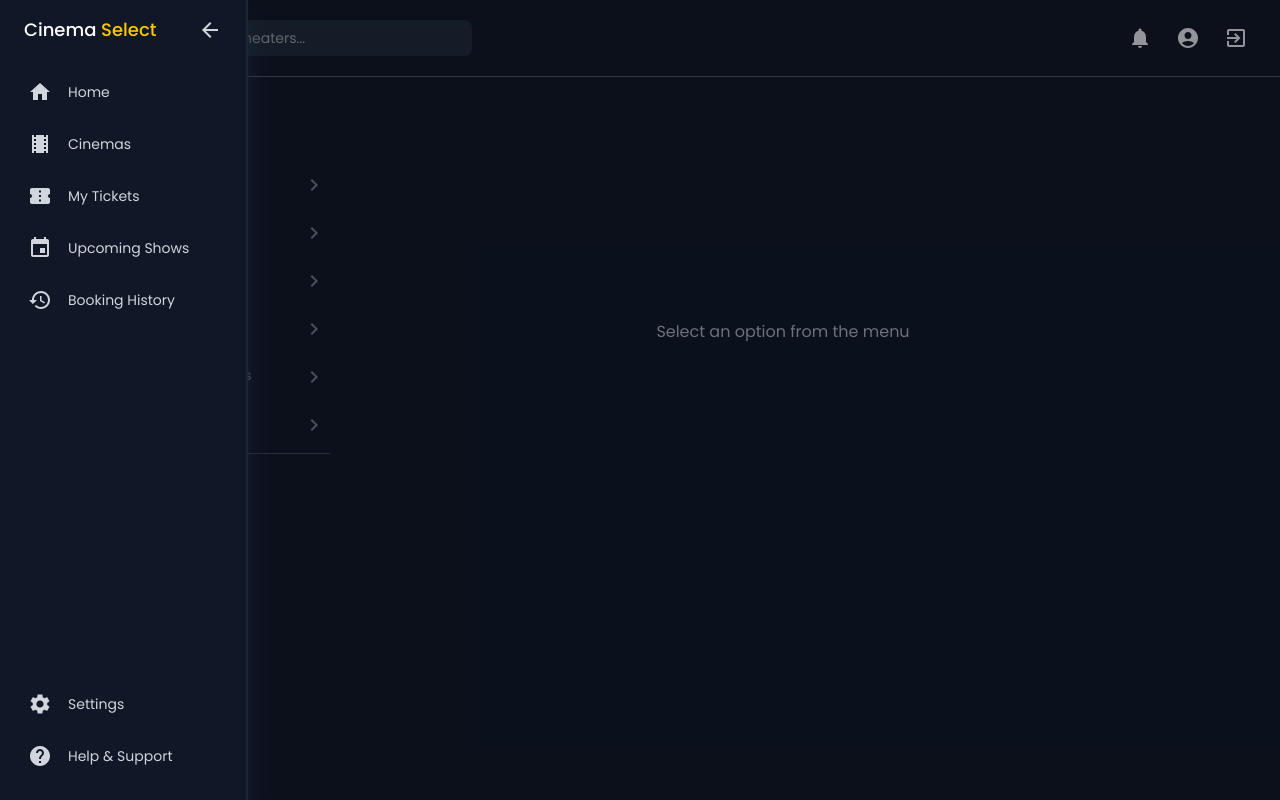
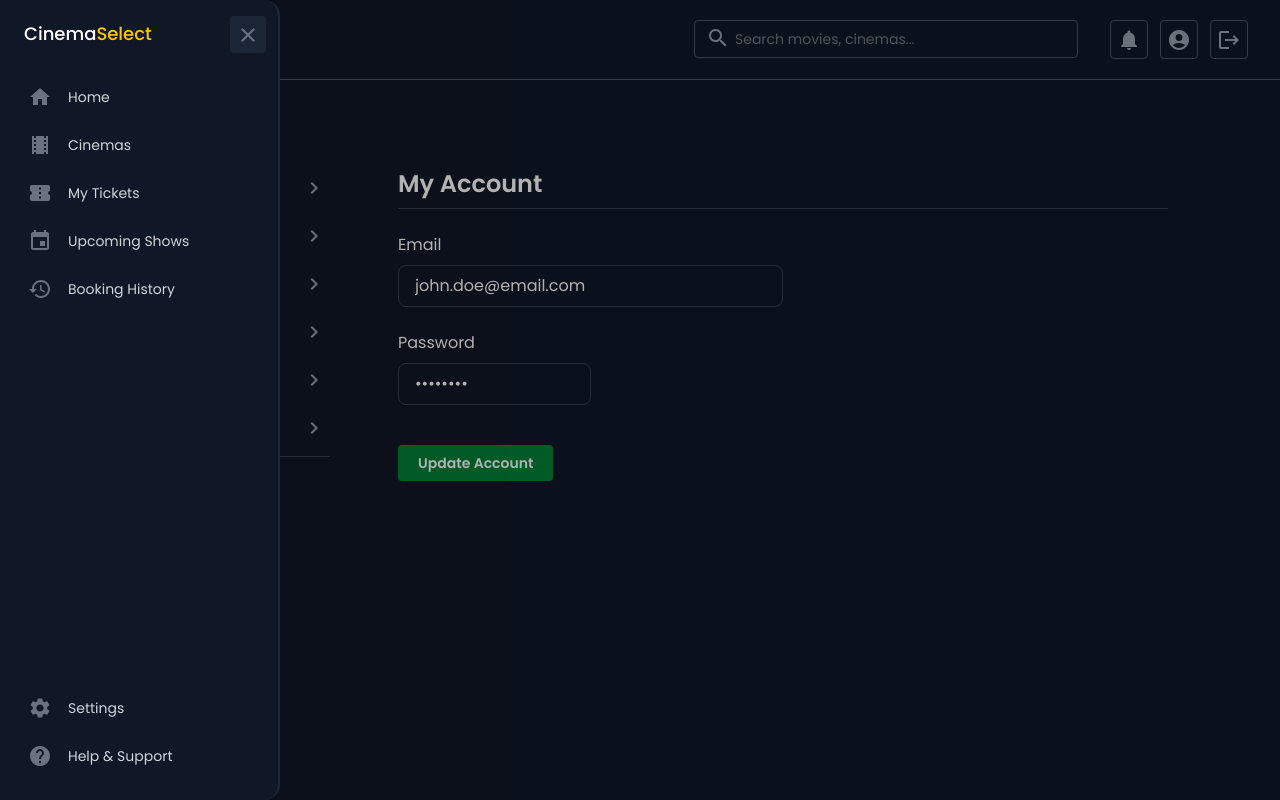
Before and after one commit to KennyTangg/CinemaSelect, a React (Vite) app in the folder frontend/: page /settings/1 in a window 1280 px wide. Both pictures are taken after a click on the button 44 px from the left and 37 px from the top of the page. Built offline with nearby package versions, Linux system fonts and the light colour scheme.

Commit message:
Update UI and fix styling

```diff
--- a/frontend/src/components/FAQ.jsx
+++ b/frontend/src/components/FAQ.jsx
@@ -34,9 +34,9 @@ const FAQ = () => {
     ? (<>
         <h1>Frequently Asked Questions</h1>
         <div className="question">
-          {questions.map((question) => (
+          {questions.map((question, index) => (
             <span>
-              <div onClick={() => handleClick(index)} className="hover:bg-gray-700 hover:cursor-pointer" >
+              <div onClick={() => handleClick(index)} className="hover:bg-gray-700/70 hover:cursor-pointer" >
                 <h6>{question.ask}</h6>
                 <i>{activeIndex !== index ? <Add /> : <Close />}</i>
               </div>
--- a/frontend/src/components/NavigationBar.jsx
+++ b/frontend/src/components/NavigationBar.jsx
@@ -1,8 +1,9 @@
 import React, { useState } from 'react';
-import { Search, Notifications, AccountCircle, ExitToApp, Menu } from '@mui/icons-material';
+import { Search, Notifications, AccountCircle } from '@mui/icons-material';
+import LogoutIcon from '@mui/icons-material/Logout';
 import SideBar from '../components/SideBar';
 
-const NavigationBar = ({ searchQuery, setSearchQuery, setIsModalOpen, searchPlaceholder = "Search movies, theaters..." }) => {
+const NavigationBar = ({ searchQuery, setSearchQuery, setIsModalOpen, searchPlaceholder = "Search movies, cinemas..." }) => {
     const [isSidebarOpen, setIsSidebarOpen] = useState(false);
 
     const handleSidebarToggle = () => {
@@ -11,32 +12,27 @@ const NavigationBar = ({ searchQuery, setSearchQuery, setIsModalOpen, searchPlac
 
     return (
         <nav className="bg-gray-900 border-b border-gray-600 px-8 py-5 flex items-center justify-between sticky top-0 z-27">
-            <div className='flex items-center gap-8'>
-                <SideBar isOpen={isSidebarOpen} onToggle={handleSidebarToggle} />
+            <SideBar isOpen={isSidebarOpen} onToggle={handleSidebarToggle} />
+            <div className='flex gap-8 items-center'>
                 <div className="relative">
                     <input
-                        type="text"
                         placeholder={searchPlaceholder}
                         value={searchQuery}
                         onChange={(e) => setSearchQuery(e.target.value)}
-                        className="bg-gray-800 text-white text-sm py-2 rounded-lg px-10 w-96 focus:outline-none focus:ring-2 focus:ring-gray-500"
+                        className="border-1 border-gray-600 text-gray-300 text-sm py-2 px-10 w-96 rounded focus:outline-none focus:ring focus:ring-gray-500"
                     />
                     <Search className="absolute left-3 top-1.5 text-gray-400" />
                 </div>
-            </div>
-            <div className="flex items-center space-x-6">
-                <button className="text-gray-300 hover:text-yellow-400">
-                    <Notifications />
-                </button>
-                <button className="text-gray-300 hover:text-yellow-400">
-                    <AccountCircle />
-                </button>
-                <button
-                    onClick={() => setIsModalOpen(true)}
-                    className="text-gray-300 hover:text-yellow-400"
-                >
-                    <ExitToApp />
-                </button>
+                <div className="flex items-center space-x-3">
+                    <button className="text-gray-400 hover:bg-gray-800 border-1 rounded p-1.5 border-gray-600"><Notifications /></button>
+                    <button className="text-gray-400 hover:bg-gray-800 border-1 rounded p-1.5 border-gray-600"><AccountCircle /></button>
+                    <button
+                        onClick={() => setIsModalOpen(true)}
+                        className="text-gray-400 hover:bg-gray-800 border-1 rounded p-1.5 border-gray-600"
+                    >
+                        <LogoutIcon />
+                    </button>
+                </div>
             </div>
         </nav>
     );
--- a/frontend/src/components/SideBar.jsx
+++ b/frontend/src/components/SideBar.jsx
@@ -8,75 +8,73 @@ import {
     History,
     Settings,
     Help,
-    ArrowBack,
+    Close,
     Menu
 } from '@mui/icons-material';
 
 const SideBar = ({ isOpen, onToggle }) => {
 
     const items = [
-        { icon: <Home />, label: 'Home', path: '/main' },
-        { icon: <LocalMovies />, label: 'Cinemas', path: '/cinemas' },
-        { icon: <ConfirmationNumber />, label: 'My Tickets', path: '/tickets' },
-        { icon: <Event />, label: 'Upcoming Shows', path: '/upcoming' },
-        { icon: <History />, label: 'Booking History', path: '/history' },
+        { icon: <span className="text-gray-500"><Home /></span>, label: 'Home', path: '/main' },
+        { icon: <span className="text-gray-500"><LocalMovies /></span>, label: 'Cinemas', path: '/cinemas' },
+        { icon: <span className="text-gray-500"><ConfirmationNumber /></span>, label: 'My Tickets', path: '/tickets' },
+        { icon: <span className="text-gray-500"><Event /></span>, label: 'Upcoming Shows', path: '/upcoming' },
+        { icon: <span className="text-gray-500"><History /></span>, label: 'Booking History', path: '/history' },
     ];
 
     const bottomItems = [
-        { icon: <Settings />, label: 'Settings', path: '/settings' },
-        { icon: <Help />, label: 'Help & Support', path: '/help' },
+        { icon: <span className="text-gray-500"><Settings /></span>, label: 'Settings', path: '/settings' },
+        { icon: <span className="text-gray-500"><Help /></span>, label: 'Help & Support', path: '/help' },
     ];
 
 
     return (
         <>
-        <button
+        <div className='flex items-center gap-5'>
+            <button
             onClick={onToggle}
-            className={`text-gray-300 hover:text-yellow-400 ${isOpen ? 'grow-0' : 'grow-1'}`}
-        >
-            <Menu />
-        </button>
+            className={`text-gray-400 border rounded p-1.5 border-gray-600 hover:bg-gray-800`} >
+                <Menu />
+            </button>
+            <h1 className="text-xl font-medium text-yellow-400 select-none">
+                <span className='text-white'>Cinema</span>Select
+            </h1>
+        </div>
         {isOpen && (
             <div className='fixed top-0 h-full w-full z-59 bg-black/30'>
-                <div className={`w-62 z-62 bg-gray-900 border-r-2 border-gray-800/80 shadow-gray-800 shadow-xl transition-all duration-300 fixed top-0 left-0 h-full`}>
-                    <div className="px-6 py-4 flex items-center justify-between">
+                <div className={`w-70 z-62 bg-gray-900 border-r-2 border-gray-800 rounded-2xl fixed top-0 left-0 h-full`}>
+                    <div className="pl-6 pr-3 py-4 flex items-center justify-between">
                         {isOpen ? (
-                            <h1 className="text-lg font-medium text-yellow-400">
-                                <span className='text-white'>Cinema</span> Select
+                            <h1 className="text-lg font-medium text-yellow-400 select-none">
+                                <span className='text-white'>Cinema</span>Select
                             </h1>
-                        ) : (
-                            ''
-                        )}
+                        ) : ('')}
                         <button
                             onClick={onToggle}
-                            className={`text-gray-300 hover:text-yellow-400 ${isOpen ? 'grow-0' : 'grow-1'}`}
+                            className={`text-gray-500 bg-gray-800/80 rounded p-1.5 hover:text-gray-200 ${isOpen ? 'grow-0' : 'grow-1'}`}
                         >
-                            {isOpen && <ArrowBack />}
+                            {isOpen && <Close />}
                         </button>
                     </div>
 
                     <div className="px-4 py-2">
-                        {isOpen && items.map((item, index) => (
+                        {isOpen && items.map((item) => (
                             <Link
-                                key={index}
                                 to={item.path}
-                                className="flex items-center text-sm space-x-4 text-gray-300 hover:text-yellow-400 rounded-lg p-3 mb-1 transition-colors duration-300"
+                                className="flex items-center text-sm space-x-4 text-gray-300 hover:bg-gray-800 rounded-lg px-3 py-2 mb-2"
                             >
-                                {item.icon} <span>{item.label}</span>
+                                {item.icon}<span>{item.label}</span>
                             </Link>
                         ))}
                     </div>
 
-
                     <div className="absolute w-full bottom-0 p-4">
-                        { isOpen && bottomItems.map((item, index) => (
+                        { isOpen && bottomItems.map((item) => (
                             <Link
-                                key={index}
                                 to={item.path}
-                                className="flex items-center text-sm space-x-4 text-gray-300 hover:text-yellow-400 rounded-lg p-3 mb-1 transition-colors duration-300"
+                                className="flex items-center text-sm space-x-4 text-gray-300 hover:bg-gray-800 rounded-lg px-3 py-2 mb-2"
                             >
-                                {item.icon}
-                                <span>{item.label}</span>
+                                {item.icon}<span>{item.label}</span>
                             </Link>
                         ))}
                     </div>
--- a/frontend/src/pages/SettingsPage.jsx
+++ b/frontend/src/pages/SettingsPage.jsx
@@ -130,7 +130,7 @@ const SettingsPage = () => {
                         </div>
                         <div className='space-y-6'>
                             <div className='space-y-2'>
-                                <h2 className='text-xl font-semibold'>1. Acceptance of Terms</h2>
+                                <h2 className='text-xl'>1. Acceptance of Terms</h2>
                                 <p className='text-gray-400'>
                                     By accessing and using Cinema Select's services, you agree to be bound
                                     by these terms and conditions. Our service is provided "as is" and we
@@ -138,7 +138,7 @@ const SettingsPage = () => {
                                 </p>
                             </div>
                             <div className='space-y-2'>
-                                <h2 className='text-xl font-semibold'>2. User Accounts</h2>
+                                <h2 className='text-xl'>2. User Accounts</h2>
                                 <p className='text-gray-400'>
                                     Users must provide accurate and complete information when creating an account.
                                     You are responsible for maintaining the confidentiality of your account
@@ -146,7 +146,7 @@ const SettingsPage = () => {
                                 </p>
                             </div>
                             <div className='space-y-2'>
-                                <h2 className='text-xl font-semibold'>3. Booking and Payments</h2>
+                                <h2 className='text-xl'>3. Booking and Payments</h2>
                                 <p className='text-gray-400'>
                                     All ticket bookings are final and non-refundable unless otherwise specified.
                                     Prices are subject to change without notice. Payment processing is handled
@@ -154,7 +154,7 @@ const SettingsPage = () => {
                                 </p>
                             </div>
                             <div className='space-y-2'>
-                                <h2 className='text-xl font-semibold'>4. Cancellation Policy</h2>
+                                <h2 className='text-xl'>4. Cancellation Policy</h2>
                                 <p className='text-gray-400'>
                                     Cancellations are subject to individual theater policies. Refunds, if
                                     applicable, will be processed within 5-7 business days.
@@ -174,7 +174,7 @@ const SettingsPage = () => {
                         </div>
                         <div className='space-y-6'>
                             <div className='space-y-2'>
-                                <h2 className='text-xl font-semibold'>1. Information We Collect</h2>
+                                <h2 className='text-xl'>1. Information We Collect</h2>
                                 <p className='text-gray-400'>
                                     We collect information that you provide directly to us, including:
                                     <ul className='list-disc pl-6 mt-2 space-y-2'>
@@ -186,7 +186,7 @@ const SettingsPage = () => {
                                 </p>
                             </div>
                             <div className='space-y-2'>
-                                <h2 className='text-xl font-semibold'>2. How We Use Your Information</h2>
+                                <h2 className='text-xl'>2. How We Use Your Information</h2>
                                 <p className='text-gray-400'>
                                     We use the collected information to:
                                     <ul className='list-disc pl-6 mt-2 space-y-2'>
@@ -199,14 +199,14 @@ const SettingsPage = () => {
                                 </p>
                             </div>
                             <div className='space-y-2'>
-                                <h2 className='text-xl font-semibold'>3. Data Security</h2>
+                                <h2 className='text-xl'>3. Data Security</h2>
                                 <p className='text-gray-400'>
                                     We implement appropriate security measures to protect your personal information.
                                     This includes encryption, secure servers, and regular security audits.
                                 </p>
                             </div>
                             <div className='space-y-2'>
-                                <h2 className='text-xl font-semibold'>4. Your Rights</h2>
+                                <h2 className='text-xl'>4. Your Rights</h2>
                                 <p className='text-gray-400'>
                                     You have the right to:
                                     <ul className='list-disc pl-6 mt-2 space-y-2'>
@@ -231,8 +231,28 @@ const SettingsPage = () => {
 
             default:
                 return (
-                    <div className='flex items-center justify-center h-full text-gray-400'>
-                        Select an option from the menu
+                    <div className='space-y-6'>
+                        <div className='space-y-2'>
+                            <h1 className='text-2xl font-semibold'>My Account</h1>
+                            <hr className='text-gray-700' />
+                        </div>
+                        <div className='space-y-2'>
+                            <h1 className='text-md'>Email</h1>
+                            <input
+                                type="email"
+                                value="john.doe@email.com"
+                                className="w-1/2 px-4 py-2 rounded-lg border border-gray-700"
+                            />
+                        </div>
+                        <div className='pb-4 space-y-2'>
+                            <h1 className='text-md'>Password</h1>
+                            <input
+                                type="password"
+                                value="••••••••"
+                                className="w-1/4 px-4 py-2 rounded-lg border border-gray-700"
+                            />
+                        </div>
+                        <button className='bg-green-700 text-sm rounded px-5 py-2 font-semibold hover:bg-green-700/90'>Update Account</button>
                     </div>
                 );
         }
@@ -248,8 +268,9 @@ const SettingsPage = () => {
                         {settingOptions.map((option) => (<>
                             {option.name === 'Sign Out' &&  <hr className='text-gray-700 mx-3' /> }
                             <button onClick={() => handleOptionClick(option.url)}
-                                className={`flex justify-between font-medium px-4 py-2 text-sm rounded-lg text-gray-500 hover:bg-gray-800
-                                    ${location.pathname === `/settings/${option.url}` ? ' text-white hover:bg-gray-900' : ''}
+                                className={`flex justify-between font-medium px-4 py-2 text-sm rounded-lg text-gray-400 hover:bg-gray-800
+                                    ${(location.pathname === `/settings/${option.url}` || (location.pathname === '/settings' && option.url === 'account'))
+                                       ? 'text-white hover:bg-gray-900' : ''}
                                     ${option.name === 'Sign Out' && 'text-red-500 hover:text-red-700 hover:bg-gray-900'}`}
                             >
                                 {option.name}
--- a/frontend/src/pages/TicketPage.jsx
+++ b/frontend/src/pages/TicketPage.jsx
@@ -82,9 +82,9 @@ const TicketPage = () => {
                     <div className="grid grid-cols-1 md:grid-cols-2 lg:grid-cols-5 gap-5">
                         {filteredTickets.map((ticket) => (
                             <div className="bg-gray-900 rounded-xl shadow-sm shadow-gray-600  transition-colors duration-300">
-                                <div className="relative h-28 overflow-hidden group">
-                                    <img src={ticket.moviePoster} alt={ticket.movieTitle} className="w-full h-full rounded-xl object-cover transform transition duration-300 group-hover:scale-125" />
-                                    <div className="absolute inset-0  bg-gradient-to-t from-gray-900 to-transparent"></div>
+                                <div className="relative h-28 overflow-hidden group rounded-xl">
+                                    <img src={ticket.moviePoster} alt={ticket.movieTitle} className="w-full h-full rounded-xl object-cover transform transition duration-300 scale-125 group-hover:scale-100" />
+                                    <div className="absolute inset-0 bg-gradient-to-t from-gray-900 to-transparent"></div>
                                 </div>
 
                                 <div className="pt-2 pb-4 px-5 ">
```
Also changed, not shown: frontend/src/components/Card.jsx (+7 -6 lines), frontend/src/components/LogOutModal.jsx (+6 -6 lines), frontend/src/pages/CinemaPage.jsx (+9 -5 lines).
